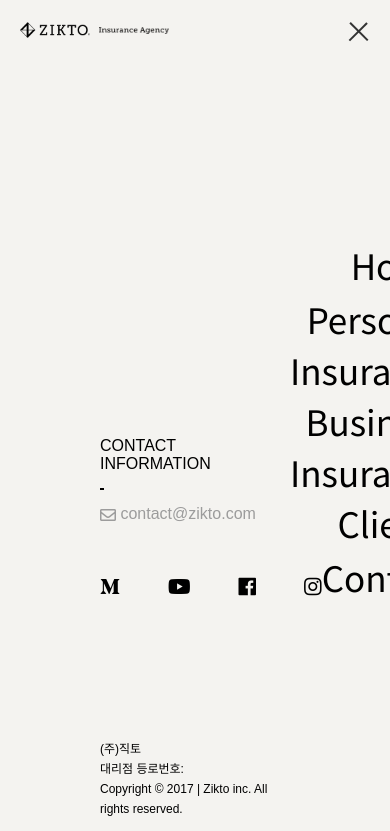
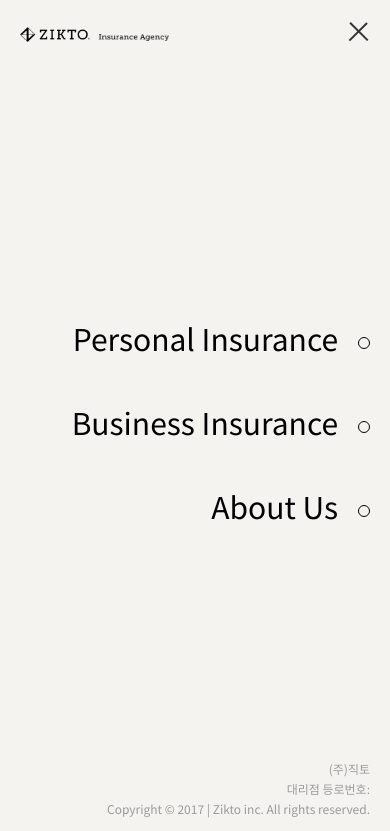
Before and after one commit to fredkeem/InsuranceZikto, a plain HTML site: page public/business.html in a window 390 px wide. Both pictures are taken after a click on the item 282 px from the left and 32 px from the top of the page. Shown: the top 831 px of the page. Drawn offline with Linux system fonts and the light colour scheme.

Commit message:
nav menu bar & product page responsive done

```diff
--- a/public/assets/css/menu.css
+++ b/public/assets/css/menu.css
@@ -24,7 +24,7 @@ haeder .zikto-nav-area {
 header .zikto-nav-area ul {
   max-width: 1440px;
   margin: 0 auto;
-  padding: 30px 60px;
+  padding: 20px 60px;
   position: relative;
   z-index: 19;
 }
@@ -48,12 +48,12 @@ header .zikto-nav-area ul li:first-child p {
 }
 
 header .zikto-nav-area ul li:first-child p:first-child {
-  width: 140px;
-  margin-right: 25px;
+  width: 108px;
+  margin-right: 15px;
 }
 
 header .zikto-nav-area ul li:first-child p:last-child {
-  width: 110px;
+  width: 108px;
   vertical-align: middle;
 }
 
--- a/public/assets/css/menu_business.css
+++ b/public/assets/css/menu_business.css
@@ -13,7 +13,7 @@ header {
   margin: 0 auto;
 }
 
-haeder .zikto-nav-area {
+header .zikto-nav-area {
   width: 100%;
   margin: 0 auto;
 }
@@ -21,7 +21,7 @@ haeder .zikto-nav-area {
 header .zikto-nav-area ul {
   max-width: 1440px;
   margin: 0 auto;
-  padding: 30px 60px;
+  padding: 20px 60px;
   position: relative;
   z-index: 19;
 }
@@ -45,12 +45,12 @@ header .zikto-nav-area ul li:first-child p {
 }
 
 header .zikto-nav-area ul li:first-child p:first-child {
-  width: 140px;
-  margin-right: 25px;
+  width: 108px;
+  margin-right: 15px;
 }
 
 header .zikto-nav-area ul li:first-child p:last-child {
-  width: 110px;
+  width: 108px;
   vertical-align: middle;
 }
 
@@ -143,12 +143,16 @@ section .zikto-product div p {
   font-family: "Noto Sans KR", sans-serif;
 }
 
+section .zikto-product div p:nth-child(2) {
+  padding: 0 10px;
+}
+
 section .business-product {
   display: grid;
   grid-gap: 100px 100px;
   grid-auto-rows: 190px;
   grid-template-columns: repeat(auto-fill, minmax(280px, 1fr));
-  padding: 0 80px;
+  padding: 0 60px;
 }
 
 section .business-product li p:first-child {
@@ -355,6 +359,10 @@ section .business-product :nth-child(6) p:first-child {
     font-weight: 600;
   }
 
+  section .zikto-product div p:nth-child(2) {
+    padding: 0;
+  }
+
   section .business-product {
     padding: 0 20px 60px;
     grid-gap: 60px 100px;
--- a/public/assets/css/menu_personal.css
+++ b/public/assets/css/menu_personal.css
@@ -21,7 +21,7 @@ haeder .zikto-nav-area {
 header .zikto-nav-area ul {
   max-width: 1440px;
   margin: 0 auto;
-  padding: 30px 60px;
+  padding: 20px 60px;
   position: relative;
   z-index: 19;
 }
@@ -45,12 +45,12 @@ header .zikto-nav-area ul li:first-child p {
 }
 
 header .zikto-nav-area ul li:first-child p:first-child {
-  width: 140px;
-  margin-right: 25px;
+  width: 108px;
+  margin-right: 15px;
 }
 
 header .zikto-nav-area ul li:first-child p:last-child {
-  width: 110px;
+  width: 108px;
   vertical-align: middle;
 }
 
@@ -141,6 +141,10 @@ section .zikto-product div p {
   text-transform: uppercase;
   font-size: 12px;
   font-family: "Noto Sans KR", sans-serif;
+}
+
+section .zikto-product div p:nth-child(2) {
+  padding: 0 10px;
 }
 
 section .personal-product {
@@ -355,6 +359,10 @@ section .personal-product :nth-child(6) p:first-child {
     font-weight: 600;
   }
 
+  section .zikto-product div p:nth-child(2) {
+    padding: 0;
+  }
+
   section .personal-product {
     padding: 0 20px 60px;
     grid-gap: 60px 100px;
--- a/public/assets/css/reset.css
+++ b/public/assets/css/reset.css
@@ -85,7 +85,7 @@ video {
   font-size: 100%;
   font: inherit;
   vertical-align: baseline;
-  font-family: "Nanum Gothic", sans-serif;
+  font-family: "Noto Sans KR", sans-serif;
 }
 a {
   text-decoration: none;
--- a/public/assets/css/slideshow.css
+++ b/public/assets/css/slideshow.css
@@ -23,7 +23,7 @@ header .zikto-nav-area {
 header .zikto-nav-area ul {
   max-width: 1400px;
   margin: 0 auto;
-  padding: 30px 60px;
+  padding: 20px 60px;
   position: relative;
   z-index: 19;
 }
@@ -47,12 +47,12 @@ header .zikto-nav-area ul li:first-child p {
 }
 
 header .zikto-nav-area ul li:first-child p:first-child {
-  width: 140px;
-  margin-right: 25px;
+  width: 108px;
+  margin-right: 15px;
 }
 
 header .zikto-nav-area ul li:first-child p:last-child {
-  width: 110px;
+  width: 108px;
   vertical-align: middle;
 }
 
--- a/public/assets/css/style1.css
+++ b/public/assets/css/style1.css
@@ -26,8 +26,8 @@
 
 /* Menu style */
 .overlay nav {
-  max-width: 1400px;
-  padding: 0 100px;
+  max-width: 1440px;
+  padding: 0 60px;
   height: 100%;
   /* text-align: center;
 	position: relative;
@@ -52,15 +52,47 @@
 
 .overlay ul li {
   display: block;
-  height: 20%;
-  height: calc(100% / 5);
-  min-height: 54px;
+  /* height: 20%; */
+  /* height: calc(100% / 5); */
+  /* min-height: 54px; */
   -webkit-backface-visibility: hidden;
+  /* margin: 20px 0; */
   backface-visibility: hidden;
 }
 
+.overlay .zikto-nav-items {
+  width: 100%;
+
+}
+
+.overlay .zikto-nav-items li {
+  margin: 40px 0;
+}
+
+.overlay .zikto-nav-items li a {
+  /* font-weight: 600; */
+}
+
+.overlay .zikto-nav-items li a span {
+  width: 10px;
+  height: 10px;
+  display: inline-block;
+  border: 1px solid #000;
+  margin-left: 20px;
+  vertical-align: middle;
+  border-radius: 50%;
+}
+
+.overlay .zikto-nav-items li a:hover {
+  font-weight: 600;
+}
+
+.overlay .zikto-nav-items li a:hover >  span{
+  background-color: #000;
+}
+
 .contact-area {
-  width: 100%;
+  width: 60%;
   height: 100%;
   align-items: flex-start;
   display: flex;
@@ -70,15 +102,17 @@
 }
 
 .contact-area h2 {
-  text-transform: uppercase;
+  /* text-transform: uppercase; */
+  font-weight: 600;
+  font-size: 20px;
 }
 
 .overlay ul li a {
-  font-size: 54px;
+  font-size: 40px;
   font-weight: 300;
   display: block;
   color: #000;
-  font-size: 35px;
+  /* font-size: 35px; */
   -webkit-transition: transform 0.2s;
   transition: transform 0.2s;
   text-align: right;
@@ -134,19 +168,54 @@
 }
 
 .footer-copy-area {
+  padding: 0 60px;
   position: absolute;
   left: 0;
   bottom: 3%;
   font-size: 12px;
   line-height: 20px;
+  color: #9b9b9b;
 }
 
-@media screen and (max-height: 30.5em) {
+/* 작업순서 3 : 태블릿 === 스마트폰 가로버전 */
+@media all and (min-width: 768px) and (max-width: 1024px) {
   .overlay nav {
-    height: 70%;
-    font-size: 34px;
+    padding: 0 20px;
   }
-  .overlay ul li {
-    min-height: 34px;
+
+  .footer-copy-area {
+    padding: 0 20px;
   }
 }
+
+/* 작업순서 2 : 스마트폰 가로버전 */
+@media all and (min-width: 481px) and (max-width: 767px) {
+  .overlay nav {
+    padding: 0 20px;
+  }
+  .contact-area {
+    display: none;
+  }
+  .overlay ul li a {
+    font-size: 30px;
+  }
+}
+
+/* 작업순서 1 : 스마트폰 세로버전 */
+@media all and (min-width: 320px) and (max-width: 480px) {
+  .overlay nav {
+    padding: 0 20px;
+  }
+  .contact-area {
+    display: none;
+  }
+  .overlay ul li a {
+    font-size: 30px;
+  }
+
+  .footer-copy-area {
+    right: 0;
+    text-align: right;
+    padding: 0 20px;
+  }
+}
--- a/public/business.html
+++ b/public/business.html
@@ -14,12 +14,7 @@
       href="https://fonts.googleapis.com/css?family=Noto+Sans+KR"
       rel="stylesheet"
     />
-    <link
-      rel="stylesheet"
-      href="https://use.fontawesome.com/releases/v5.6.3/css/all.css"
-      integrity="sha384-UHRtZLI+pbxtHCWp1t77Bi1L4ZtiqrqD80Kn4Z8NTSRyMA2Fd33n5dQ8lWUE00s/"
-      crossorigin="anonymous"
-    />
+    <link rel="stylesheet" href="https://pro.fontawesome.com/releases/v5.7.1/css/all.css" integrity="sha384-6jHF7Z3XI3fF4XZixAuSu0gGKrXwoX/w3uFPxC56OtjChio7wtTGJWRW53Nhx6Ev" crossorigin="anonymous">
     <link rel="stylesheet" href="./assets/css/reset.css" />
     <link rel="stylesheet" href="./assets/css/menu_business.css" />
     <script src="./assets/js/modernizr.custom.js"></script>
@@ -28,17 +23,22 @@
   <body>
     <div class="zikto-wrap">
       <div class="overlay overlay-hugeinc" style="z-index: 1;">
+        <div style="max-width: 1440px; margin: 0 auto; height: 100%;">
           <nav>
             <div class="contact-area">
-            <h2 style="color: #000; margin-top: 200px">contact information</h2>
+              <h2 style="color: #000; letter-spacing: 1px;">Contact Information</h2>
               <span
-              style="width: 2%; height: 2px; background-color: #000; display: block; margin: 15px 0"
+                style="width: 10px; height: 1px; background-color: #000; display: block; margin: 20px 0"
               ></span>
-            <p style="color: #9c9c9c; margin-bottom: 30px">
-              <i class="far fa-envelope" style="vertical-align: middle;"></i>
-              <span>contact@zikto.com</span>
+              <p style="color: #000; margin-bottom: 20px; font-weight: 300;">
+                <i class="fal fa-envelope" style="vertical-align: middle; font-size: 26px; margin-right: 10px;"></i>
+                <span style="letter-spacing: 1px; font-size: 12px">+82(0)70-4104-9458</span>
               </p>
-            <ul style="display: flex; ">
+              <p style="color: #000; margin-bottom: 30px; font-weight: 300;">
+                <i class="fal fa-phone" style="vertical-align: middle; font-size: 26px; margin-right: 10px;"></i>
+                <span style="letter-spacing: 1px; font-size: 12px">contact@zikto.com</span>
+              </p>
+              <ul style="display: flex;">
                 <li>
                   <p class="footer-icon">
                     <a
@@ -51,7 +51,7 @@
                   </p>
                 </li>
                 <li>
-                <p class="footer-icon" style="margin-left: 48px;">
+                  <p class="footer-icon" style="margin-left: 30px;">
                     <a
                       class="youtube"
                       href="https://www.youtube.com/channel/UCMcCdwW8V3r4uSTY2qxdNIA"
@@ -62,7 +62,7 @@
                   </p>
                 </li>
                 <li>
-                <p class="footer-icon" style="margin-left: 48px;">
+                  <p class="footer-icon" style="margin-left: 30px;">
                     <a
                       class="facebook"
                       href="https://www.facebook.com/insureum/"
@@ -73,7 +73,7 @@
                   </p>
                 </li>
                 <li>
-                <p class="footer-icon" style="margin-left: 48px;">
+                  <p class="footer-icon" style="margin-left: 30px;">
                     <a
                       class="instagram"
                       href="https://www.instagram.com/insureum_by_zikto"
@@ -84,24 +84,24 @@
                   </p>
                 </li>
               </ul>
+            </div>
+            <ul class="zikto-nav-items">
+              <li><a href="./personal.html">Personal Insurance<span></span></a></li>
+              <li><a href="./business.html">Business Insurance<span></span></a></li>
+              <li><a href="#">About Us<span></span></a></li>
+            </ul>
             <div class="footer-copy-area">
               <p>(주)직토</p>
               <p>대리점 등로번호:</p>
               <p>Copyright © 2017 | Zikto inc. All rights reserved.</p>
             </div>
+          </nav>
         </div>
-          <ul style="width: 100%;">
-            <li><a href="./index.html">Home</a></li>
-            <li><a href="./slideshow.html">Personal Insurance</a></li>
-            <li><a href="./business.html">Business Insurance</a></li>
-            <li><a href="#">Clients</a></li>
-            <li><a href="#">Contact</a></li>
-          </ul>
-        </nav>
       </div>
       <div class="zikto-container">
         <header>
           <div class="zikto-nav-area" style="border-bottom: 1px solid #000;">
+            <div style="max-width: 1440px; margin: 0 auto;">
               <ul>
                 <li>
                   <p>
@@ -126,6 +126,7 @@
                   <p class="bar3 bar"></p>
                 </li>
               </ul>
+            </div>
           </div>
         </header>
         <section>
```
Also changed, not shown: public/index.html (+21 -22 lines), public/personal.html (+24 -23 lines), public/slideshow.html (+3 -0 lines). Lines whose indentation alone changed are shown as unchanged.
